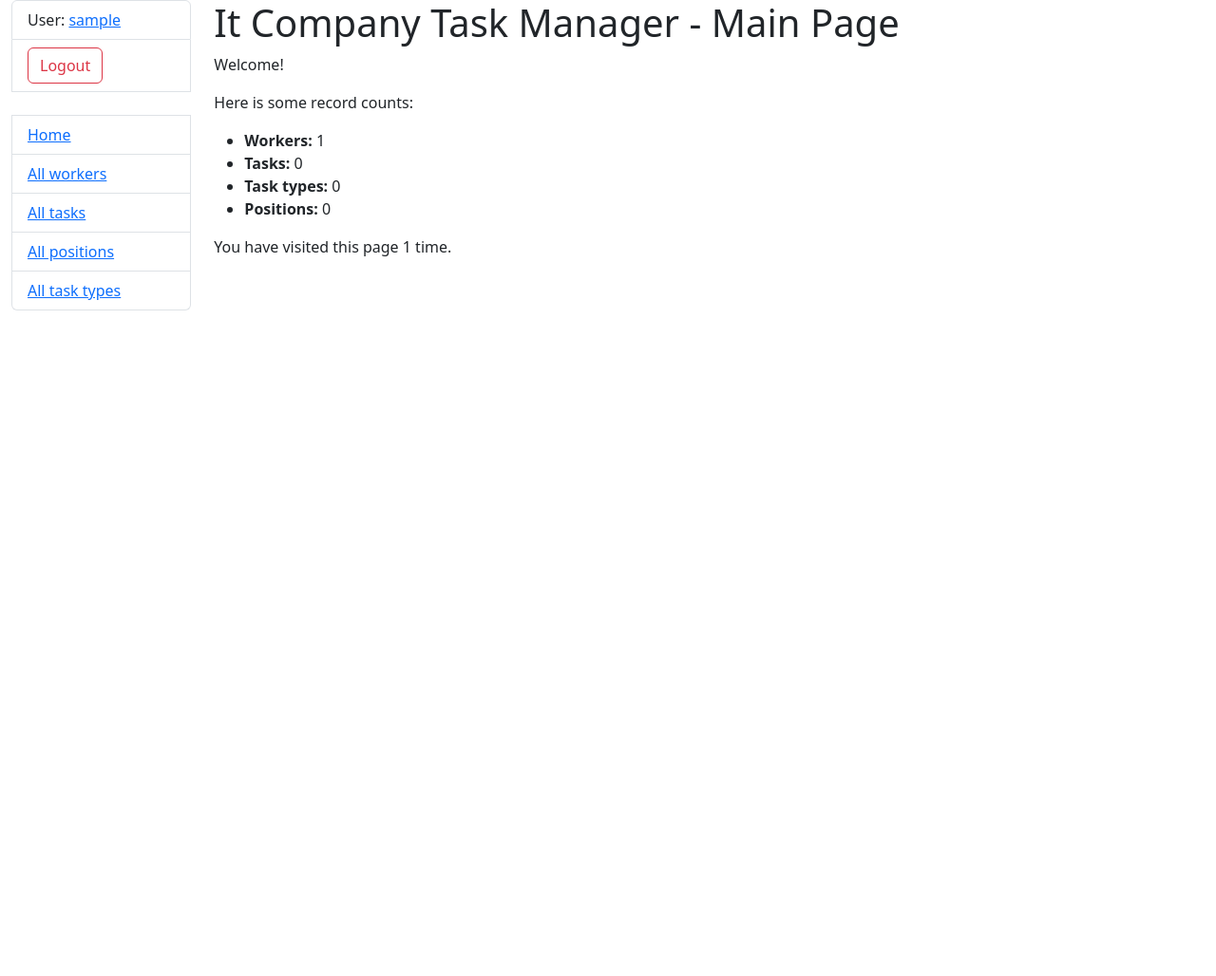
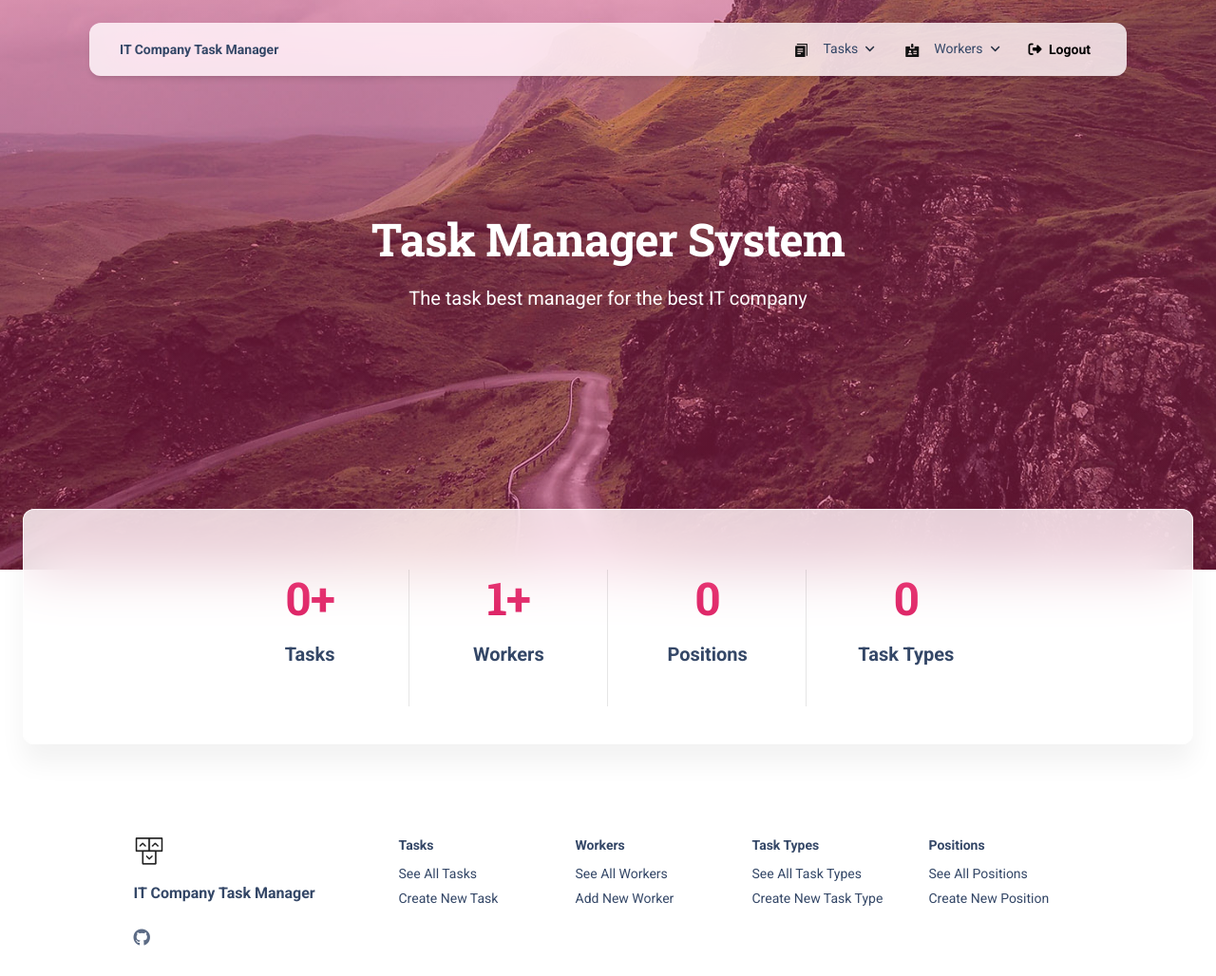
Before and after one commit to Meksim-fesh/it-company-task-manager, a Django app: page / in a window 1280 px wide. Shown: the whole page at 95% size. Before the commit the page ends 327 px from the top, so only its background shows below. Run offline with Django 5.2, Linux system fonts and the light colour scheme; the visitor is signed in with stand-in values (Sample User, id 1); data comes from the database, SQL or seed files in the repository; data that the repository does not hold is empty; some libraries are stand-ins or nearby versions.

Commit message:
Add new template/includes & base_background.html and change index.html

```diff
--- /dev/null
+++ b/templates/includes/footer_background.html
@@ -0,0 +1,106 @@
+{% load static %}
+
+<footer class="footer pt-5 mt-5">
+  <div class="container">
+    <div class=" row">
+      <div class="col-md-3 mb-4 ms-auto">
+        <div>
+          <a href="https://appseed.us/product/material-kit/django/">
+            <img src="{% static 'img/logo-ct-dark.png' %}" class="mb-3 footer-logo" alt="main_logo">
+          </a>
+          <h6 class="font-weight-bolder mb-4">IT Company Task Manager</h6>
+        </div>
+        <div>
+          <ul class="d-flex flex-row ms-n3 nav">
+
+            <li class="nav-item">
+              <a class="nav-link pe-1" href="https://github.com/Meksim-fesh" target="_blank">
+                <i class="fab fa-github text-lg opacity-8"></i>
+              </a>
+            </li>
+
+            </li>
+          </ul>
+        </div>
+      </div>
+
+
+
+      <div class="col-md-2 col-sm-6 col-6 mb-4">
+        <div>
+          <h6 class="text-sm">Tasks</h6>
+          <ul class="flex-column ms-n3 nav">
+            <li class="nav-item">
+              <a class="nav-link" href="{% url 'task_manager:task-list' %}" target="_blank">
+                See All Tasks
+              </a>
+            </li>
+
+            <li class="nav-item">
+              <a class="nav-link" href="{% url 'task_manager:task-create' %}" target="_blank">
+                Create New Task
+              </a>
+            </li>
+          </ul>
+        </div>
+      </div>
+
+      <div class="col-md-2 col-sm-6 col-6 mb-4">
+        <div>
+          <h6 class="text-sm">Workers</h6>
+          <ul class="flex-column ms-n3 nav">
+            <li class="nav-item">
+              <a class="nav-link" href="{% url 'task_manager:worker-list' %}" target="_blank">
+                See All Workers
+              </a>
+            </li>
+
+            <li class="nav-item">
+              <a class="nav-link" href="{% url 'task_manager:worker-create' %}" target="_blank">
+                Add New Worker
+              </a>
+            </li>
+          </ul>
+        </div>
+      </div>
+
+      <div class="col-md-2 col-sm-6 col-6 mb-4">
+        <div>
+          <h6 class="text-sm">Task Types</h6>
+          <ul class="flex-column ms-n3 nav">
+            <li class="nav-item">
+              <a class="nav-link" href="{% url 'task_manager:task_type-list' %}" target="_blank">
+                See All Task Types
+              </a>
+            </li>
+
+            <li class="nav-item">
+              <a class="nav-link" href="{% url 'task_manager:task_type-create' %}" target="_blank">
+                Create New Task Type
+              </a>
+            </li>
+          </ul>
+        </div>
+      </div>
+
+      <div class="col-md-2 col-sm-6 col-6 mb-4 me-auto">
+        <div>
+          <h6 class="text-sm">Positions</h6>
+          <ul class="flex-column ms-n3 nav">
+            <li class="nav-item">
+              <a class="nav-link" href="{% url 'task_manager:position-list' %}" target="_blank">
+                See All Positions
+              </a>
+            </li>
+
+            <li class="nav-item">
+              <a class="nav-link" href="{% url 'task_manager:position-create' %}" target="_blank">
+                Create New Position
+              </a>
+            </li>
+          </ul>
+        </div>
+      </div>
+    </div>
+  </div>
+</footer>
--- /dev/null
+++ b/templates/includes/navigation.html
@@ -0,0 +1,258 @@
+{% load i18n static theme_material_kit %}
+
+
+<div class="container position-sticky z-index-sticky top-0">
+  <div class="row">
+    <div class="col-12">
+      <nav
+        class="navbar navbar-expand-lg  blur border-radius-xl top-0 mt-4 z-index-fixed shadow position-absolute my-3 py-2 start-0 end-0 mx-4">
+        <div class="container-fluid px-0">
+          <a class="navbar-brand font-weight-bolder ms-sm-3" href="/"
+            rel="tooltip" title="IT Company Task Manager" data-placement="bottom">
+            IT Company Task Manager
+          </a>
+          <button class="navbar-toggler shadow-none ms-2" type="button" data-bs-toggle="collapse"
+            data-bs-target="#navigation" aria-controls="navigation" aria-expanded="false"
+            aria-label="Toggle navigation">
+            <span class="navbar-toggler-icon mt-2">
+              <span class="navbar-toggler-bar bar1"></span>
+              <span class="navbar-toggler-bar bar2"></span>
+              <span class="navbar-toggler-bar bar3"></span>
+            </span>
+          </button>
+          <div class="collapse navbar-collapse pt-3 pb-2 py-lg-0 w-100" id="navigation">
+            <ul class="navbar-nav navbar-nav-hover ms-auto">
+
+              <li class="nav-item dropdown dropdown-hover mx-2">
+                <a class="nav-link ps-2 d-flex cursor-pointer align-items-center" id="dropdownMenuBlocks"
+                  data-bs-toggle="dropdown" aria-expanded="false">
+                  <div class="icon h-10 me-3 d-flex mt-1">
+                    <i class="ni ni-single-copy-04"></i>
+                  </div>
+                  Tasks
+                  <img src="{% static 'img/down-arrow-dark.svg' %}" alt="down-arrow" class="arrow ms-auto ms-md-2">
+                </a>
+                <ul
+                  class="dropdown-menu dropdown-menu-end dropdown-menu-animation dropdown-md dropdown-md-responsive p-3 border-radius-lg mt-0 mt-lg-3"
+                  aria-labelledby="dropdownMenuBlocks">
+                  <div class="d-none d-lg-block">
+                    <li class="nav-item dropdown dropdown-hover dropdown-subitem">
+                      <a class="dropdown-item py-2 ps-3 border-radius-md" href="{% url 'task_manager:task-list' %}">
+                        <div class="w-100 d-flex align-items-center justify-content-between">
+                          <div>
+                            <h6
+                              class="dropdown-header text-dark font-weight-bolder d-flex justify-content-cente align-items-center p-0">
+                              Tasks</h6>
+                            <span class="text-sm">See all tasks or create a new one</span>
+                          </div>
+                          <img src="{% static 'img/down-arrow.svg' %}" alt="down-arrow" class="arrow">
+                        </div>
+                      </a>
+                      <div class="dropdown-menu mt-0 py-3 px-2 mt-3">
+                        <a class="dropdown-item ps-3 border-radius-md mb-1"
+                          href="{% url 'task_manager:task-list' %}">
+                          See All Tasks
+                        </a>
+                        <a class="dropdown-item ps-3 border-radius-md mb-1"
+                          href="{% url 'task_manager:task-create' %}">
+                          Create New Task
+                        </a>
+                      </div>
+                    </li>
+
+                    <li class="nav-item dropdown dropdown-hover dropdown-subitem">
+                      <a class="dropdown-item py-2 ps-3 border-radius-md" href="{% url 'task_manager:task_type-list' %}">
+                        <div class="w-100 d-flex align-items-center justify-content-between">
+                          <div>
+                            <h6
+                              class="dropdown-header text-dark font-weight-bolder d-flex justify-content-cente align-items-center p-0">
+                              Task Types</h6>
+                            <span class="text-sm">See all task types or create a new one</span>
+                          </div>
+                          <img src="{% static 'img/down-arrow.svg' %}" alt="down-arrow" class="arrow">
+                        </div>
+                      </a>
+                      <div class="dropdown-menu mt-0 py-3 px-2 mt-3">
+                        <a class="dropdown-item ps-3 border-radius-md mb-1" href="{% url 'task_manager:task_type-list' %}">
+                          See All Task Types
+                        </a>
+                        <a class="dropdown-item ps-3 border-radius-md mb-1" href="{% url 'task_manager:task_type-create' %}">
+                          Create New Task Type
+                        </a>
+                      </div>
+                    </li>
+
+                  </div>
+
+                  <div class="row d-lg-none">
+                    <div class="col-md-12">
+                      <div class="d-flex mb-2">
+                        <div class="icon h-10 me-3 d-flex mt-1">
+                          <i class="ni ni-single-copy-04 text-gradient text-primary"></i>
+                        </div>
+                        <div class="w-100 d-flex align-items-center justify-content-between">
+                          <div>
+                            <h6
+                              class="dropdown-header text-dark font-weight-bolder d-flex justify-content-cente align-items-center p-0">
+                              Tasks</h6>
+                          </div>
+                        </div>
+                      </div>
+                      <a class="dropdown-item ps-3 border-radius-md mb-1"
+                        href="{% url 'task_manager:task-list' %}">
+                        See All Tasks
+                      </a>
+                      <a class="dropdown-item ps-3 border-radius-md mb-1" href="{% url 'task_manager:task-create' %}">
+                        Create New Task
+                      </a>
+
+                      <div class="d-flex mb-2 mt-3">
+                        <div class="icon h-10 me-3 d-flex mt-1">
+                          <i class="ni ni-app text-gradient text-primary"></i>
+                        </div>
+                        <div class="w-100 d-flex align-items-center justify-content-between">
+                          <div>
+                            <h6
+                              class="dropdown-header text-dark font-weight-bolder d-flex justify-content-cente align-items-center p-0">
+                              Task Types</h6>
+                          </div>
+                        </div>
+                      </div>
+                      <a class="dropdown-item ps-3 border-radius-md mb-1" href="{% url 'task_manager:task_type-list' %}">
+                        See All Task Types
+                      </a>
+                      <a class="dropdown-item ps-3 border-radius-md mb-1" href="{% url 'task_manager:task_type-create' %}">
+                        Create New Task Type
+                      </a>
+                    </div>
+                  </div>
+                </ul>
+              </li>
+
+              <li class="nav-item dropdown dropdown-hover mx-2">
+                <a class="nav-link ps-2 d-flex cursor-pointer align-items-center" id="dropdownMenuBlocks"
+                  data-bs-toggle="dropdown" aria-expanded="false">
+                  <div class="icon h-10 me-3 d-flex mt-1">
+                    <i class="ni ni-badge"></i>
+                  </div>
+                  Workers
+                  <img src="{% static 'img/down-arrow-dark.svg' %}" alt="down-arrow" class="arrow ms-auto ms-md-2">
+                </a>
+                <ul
+                  class="dropdown-menu dropdown-menu-end dropdown-menu-animation dropdown-md dropdown-md-responsive p-3 border-radius-lg mt-0 mt-lg-3"
+                  aria-labelledby="dropdownMenuBlocks">
+                  <div class="d-none d-lg-block">
+                    <li class="nav-item dropdown dropdown-hover dropdown-subitem">
+                      <a class="dropdown-item py-2 ps-3 border-radius-md" href="{% url 'task_manager:worker-list' %}">
+                        <div class="w-100 d-flex align-items-center justify-content-between">
+                          <div>
+                            <h6
+                              class="dropdown-header text-dark font-weight-bolder d-flex justify-content-cente align-items-center p-0">
+                              Workers</h6>
+                            <span class="text-sm">See all workers or add a new one</span>
+                          </div>
+                          <img src="{% static 'img/down-arrow.svg' %}" alt="down-arrow" class="arrow">
+                        </div>
+                      </a>
+                      <div class="dropdown-menu mt-0 py-3 px-2 mt-3">
+                        <a class="dropdown-item ps-3 border-radius-md mb-1"
+                          href="{% url 'task_manager:worker-list' %}">
+                          See All Workers
+                        </a>
+                        <a class="dropdown-item ps-3 border-radius-md mb-1"
+                          href="{% url 'task_manager:worker-create' %}">
+                          Add New Worker
+                        </a>
+                      </div>
+                    </li>
+
+                    <li class="nav-item dropdown dropdown-hover dropdown-subitem">
+                      <a class="dropdown-item py-2 ps-3 border-radius-md" href="{% url 'task_manager:position-list' %}">
+                        <div class="w-100 d-flex align-items-center justify-content-between">
+                          <div>
+                            <h6
+                              class="dropdown-header text-dark font-weight-bolder d-flex justify-content-cente align-items-center p-0">
+                              Positions</h6>
+                            <span class="text-sm">See all positions or create a new one</span>
+                          </div>
+                          <img src="{% static 'img/down-arrow.svg' %}" alt="down-arrow" class="arrow">
+                        </div>
+                      </a>
+                      <div class="dropdown-menu mt-0 py-3 px-2 mt-3">
+                        <a class="dropdown-item ps-3 border-radius-md mb-1" href="{% url 'task_manager:position-list' %}">
+                          See All Positions
+                        </a>
+                        <a class="dropdown-item ps-3 border-radius-md mb-1" href="{% url 'task_manager:position-create' %}">
+                          Create New Position
+                        </a>
+                      </div>
+                    </li>
+                  </div>
+
+                  <div class="row d-lg-none">
+                    <div class="col-md-12">
+                      <div class="d-flex mb-2">
+                        <div class="icon h-10 me-3 d-flex mt-1">
+                          <i class="ni ni-badge text-gradient text-primary"></i>
+                        </div>
+                        <div class="w-100 d-flex align-items-center justify-content-between">
+                          <div>
+                            <h6
+                              class="dropdown-header text-dark font-weight-bolder d-flex justify-content-cente align-items-center p-0">
+                              Workers</h6>
+                          </div>
+                        </div>
+                      </div>
+                      <a class="dropdown-item ps-3 border-radius-md mb-1"
+                        href="{% url 'task_manager:worker-list' %}">
+                        See All Workers
+                      </a>
+                      <a class="dropdown-item ps-3 border-radius-md mb-1" href="{% url 'task_manager:worker-create' %}">
+                        Add New Worker
+                      </a>
+
+                      <div class="d-flex mb-2 mt-3">
+                        <div class="icon h-10 me-3 d-flex mt-1">
+                          <i class="ni ni-laptop text-gradient text-primary"></i>
+                        </div>
+                        <div class="w-100 d-flex align-items-center justify-content-between">
+                          <div>
+                            <h6
+                              class="dropdown-header text-dark font-weight-bolder d-flex justify-content-cente align-items-center p-0">
+                              Positions</h6>
+                          </div>
+                        </div>
+                      </div>
+                      <a class="dropdown-item ps-3 border-radius-md mb-1" href="{% url 'task_manager:position-list' %}">
+                        See All Positions
+                      </a>
+                      <a class="dropdown-item ps-3 border-radius-md mb-1" href="{% url 'task_manager:position-create' %}">
+                        Create New Position
+                      </a>
+                    </div>
+                  </div>
+                </ul>
+              </li>
+
+              {% if request.user.is_authenticated %}
+              <li class="nav-item ms-lg-auto">
+                <form action="{% url 'logout' %}" method="post">
+                  {% csrf_token %}
+
+                  <div class="nav-link nav-link-icon me-2">
+                      <button class="btn-outline-dark" type="submit" style="border: none; background: none;">
+                      <i class="fa fa-sign-out me-1"></i>
+                      <p class="d-inline text-sm z-index-1 font-weight-bold" data-bs-toggle="tooltip"
+                        data-bs-placement="bottom" title="Logout">Logout</p>
+                      </button>
+                    </div>
+                </form>
+              </li>
+              {% endif %}
+            </ul>
+          </div>
+        </div>
+      </nav>
+    </div>
+  </div>
+</div>
--- /dev/null
+++ b/templates/includes/scripts.html
@@ -0,0 +1,8 @@
+  {% load static %}
+
+  <script src="{% static 'js/core/popper.min.js' %}" type="text/javascript"></script>
+  <script src="{% static 'js/core/bootstrap.min.js' %}" type="text/javascript"></script>
+  <script src="{% static 'js/plugins/perfect-scrollbar.min.js' %}"></script>
+  <script src="{% static 'js/plugins/parallax.min.js' %}"></script>
+  <script src="https://maps.googleapis.com/maps/api/js?key=AIzaSyDTTfWur0PDbZWPr7Pmq8K3jiDp0_xUziI"></script>
+  <script src="{% static 'js/material-kit.min.js' %}" type="text/javascript"></script>
--- /dev/null
+++ b/templates/includes/scripts_sections.html
@@ -0,0 +1,4 @@
+{% load static %}
+
+<script src="{% static 'js/plugins/prism.min.js' %}"></script>
+<script src="{% static 'js/plugins/highlight.min.js' %}"></script>
--- /dev/null
+++ b/templates/layouts/base_background.html
@@ -0,0 +1,47 @@
+{% load static %}
+<!DOCTYPE html>
+<html lang="en" itemscope itemtype="http://schema.org/WebPage">
+<head>
+<meta charset="utf-8" />
+<meta name="viewport" content="width=device-width, initial-scale=1, shrink-to-fit=no">
+<link rel="apple-touch-icon" sizes="76x76" href="{% static 'img/apple-icon.png' %}">
+<link rel="icon" type="image/png" href="{% static 'img/favicon.png' %}">
+<title>
+  {% block title %}{% endblock title %}
+</title>
+<link rel="stylesheet" type="text/css" href="https://fonts.googleapis.com/css?family=Roboto:300,400,500,700,900|Roboto+Slab:400,700" />
+<link href="{% static 'css/nucleo-icons.css' %}" rel="stylesheet" />
+<link href="{% static 'css/nucleo-svg.css' %}" rel="stylesheet" />
+<script src="https://kit.fontawesome.com/42d5adcbca.js" crossorigin="anonymous"></script>
+<link href="https://fonts.googleapis.com/icon?family=Material+Icons+Round" rel="stylesheet">
+<link id="pagestyle" href="{% static 'css/material-kit.css' %}" rel="stylesheet" />
+</head>
+
+<body {% block body %}{% endblock body %} >
+
+  {% block header %}
+
+    {% include 'includes/navigation.html' %}
+
+  {% endblock header %}
+
+  {% block content %}{% endblock content %}
+
+
+  {% block pagination %}
+    {% include 'includes/pagination.html' %}
+  {% endblock pagination %}
+
+
+  {% block footer %}
+
+    {% include 'includes/footer_background.html' %}
+
+  {% endblock footer %}
+
+  {% include 'includes/scripts.html' %}
+
+  {% block javascripts %}{% endblock javascripts %}
+
+</body>
+</html>
--- a/templates/task_manager/index.html
+++ b/templates/task_manager/index.html
@@ -1,18 +1,110 @@
-{% extends "base.html" %}
+{% extends 'layouts/base_background.html' %}
+{% load static %}
+
+{% block title %} IT Company Task Manager {% endblock title %}
+
+{% block content %}
+
+  <header class="header-2">
+    <div class="page-header min-vh-75 relative" style="background-image: url('{% static 'img/bg3.jpg' %}')">
+      <span class="mask bg-gradient-primary opacity-4"></span>
+      <div class="container">
+        <div class="row">
+          <div class="col-lg-7 text-center mx-auto">
+            <h1 class="text-white pt-3 mt-n5">Task Manager System</h1>
+            <p class="lead text-white mt-3">The task best manager for the best IT company </p>
+          </div>
+        </div>
+      </div>
+    </div>
+  </header>
+
+  <div class="card card-body blur shadow-blur mx-3 mx-md-4 mt-n6">
+    <section class="pt-3 pb-4" id="count-stats">
+      <div class="container">
+        <div class="row">
+          <div class="col-lg-9 mx-auto py-3">
+            <div class="row">
+              <div class="col-md-3 position-relative">
+                <div class="p-3 text-center">
+                  <h1 class="text-gradient text-primary"><span id="state1" countTo="{{ num_tasks }}">0</span>+</h1>
+                  <h5 class="mt-3">Tasks</h5>
+                </div>
+                <hr class="vertical dark">
+              </div>
+              <div class="col-md-3 position-relative">
+                <div class="p-3 text-center">
+                  <h1 class="text-gradient text-primary"> <span id="state2" countTo="{{ num_workers }}">0</span>+</h1>
+                  <h5 class="mt-3">Workers</h5>
+                </div>
+                <hr class="vertical dark">
+              </div>
+              <div class="col-md-3 position-relative">
+                <div class="p-3 text-center">
+                  <h1 class="text-gradient text-primary"><span id="state3" countTo="{{ num_positions }}">0</span></h1>
+                  <h5 class="mt-3">Positions</h5>
+                </div>
+                <hr class="vertical dark">
+              </div>
+              <div class="col-md-3 position-relative">
+                <div class="p-3 text-center">
+                  <h1 class="text-gradient text-primary"> <span id="state4" countTo="{{ num_tasktypes }}">0</span></h1>
+                  <h5 class="mt-3">Task Types</h5>
+                </div>
+              </div>
+            </div>
+          </div>
+        </div>
+      </div>
+    </section>
+  </div>
+{% endblock content %}
+
+{% block javascripts %}
+
+<script src="{% static 'js/plugins/countup.min.js' %}"></script>
+<script src="{% static 'js/plugins/choices.min.js' %}"></script>
+<script src="{% static 'js/plugins/prism.min.js' %}"></script>
+<script src="{% static 'js/plugins/highlight.min.js' %}"></script>
+<script src="{% static 'js/plugins/rellax.min.js' %}"></script>
+<script src="{% static 'js/plugins/tilt.min.js' %}"></script>
+<script src="{% static 'js/plugins/choices.min.js' %}"></script>
 
 
-{% block content %}
-    <h1>It Company Task Manager - Main Page</h1>
-    <p>Welcome!</p>
-    <p>Here is some record counts:</p>
-    <ul>
-      <li><strong>Workers: </strong>{{ num_workers }}</li>
-      <li><strong>Tasks: </strong>{{ num_tasks }}</li>
-      <li><strong>Task types: </strong>{{ num_tasktypes }}</li>
-      <li><strong>Positions: </strong>{{ num_positions }}</li>
-    </ul>
+<script type="text/javascript">
 
-    <p>
-      You have visited this page {{ num_visits }} time{{ num_visits|pluralize }}.
-    </p>
-{% endblock %}
+  if (document.getElementById('state1')) {
+    const countUp = new CountUp('state1', document.getElementById("state1").getAttribute("countTo"));
+    if (!countUp.error) {
+      countUp.start();
+    } else {
+      console.error(countUp.error);
+    }
+  }
+  if (document.getElementById('state2')) {
+    const countUp1 = new CountUp('state2', document.getElementById("state2").getAttribute("countTo"));
+    if (!countUp1.error) {
+      countUp1.start();
+    } else {
+      console.error(countUp1.error);
+    }
+  }
+  if (document.getElementById('state3')) {
+    const countUp2 = new CountUp('state3', document.getElementById("state3").getAttribute("countTo"));
+    if (!countUp2.error) {
+      countUp2.start();
+    } else {
+      console.error(countUp2.error);
+    };
+  }
+  if (document.getElementById('state4')) {
+    const countUp3 = new CountUp('state4', document.getElementById("state4").getAttribute("countTo"));
+    if (!countUp3.error) {
+      countUp3.start();
+    } else {
+      console.error(countUp3.error);
+    };
+  }
+</script>
+
+{% endblock javascripts %}
```
Also changed, not shown: templates/includes/footer_signin.html (added, +36 -0 lines).
